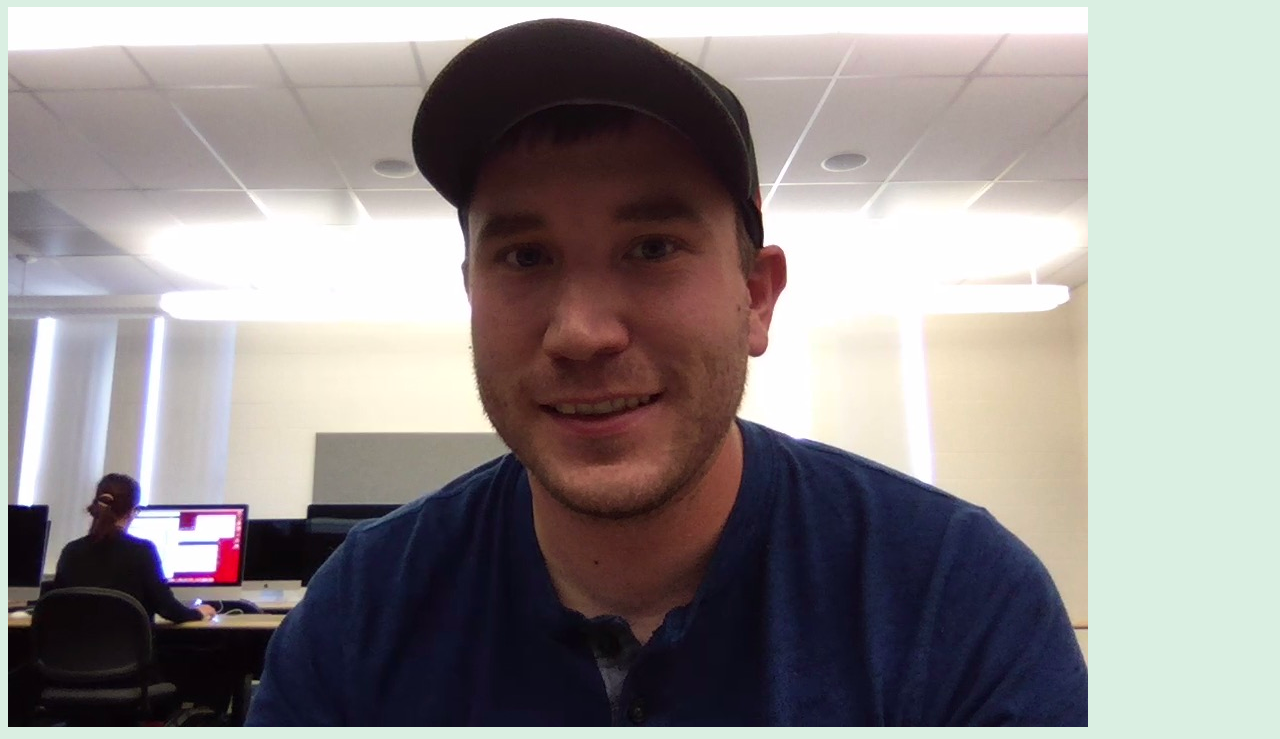
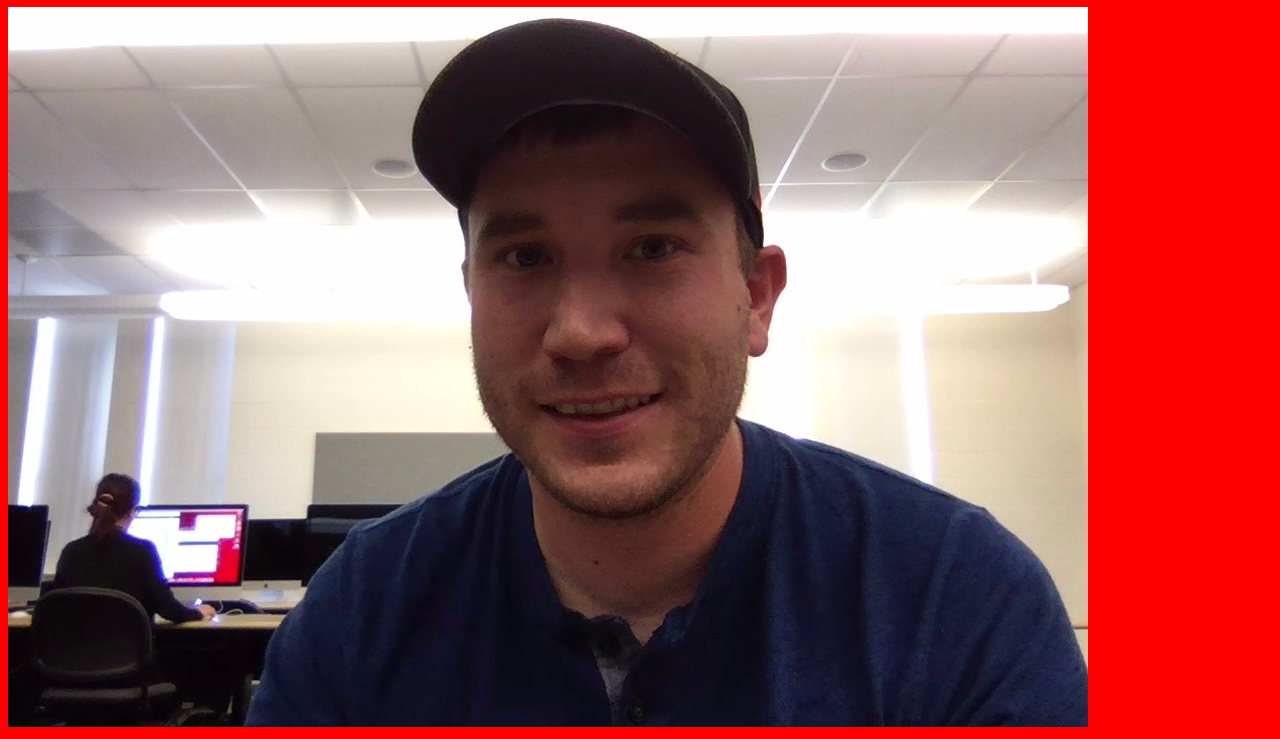
Before and after one commit to Gordon325/web-2-starter, a plain HTML site: page index.html in a window 1280 px wide. Shown: the part 73-812 px from the top of the page. Drawn offline with nearby package versions, Linux system fonts and the light colour scheme.

Commit message:
sass
added sass

```diff
--- /dev/null
+++ b/css/styles.scss
@@ -0,0 +1,7 @@
+/* My CSS */
+
+$bg : red;
+
+body {
+    background: $bg;
+}
```
Also changed, not shown: index.html (+3 -3 lines), css/styles.css, 1 other file.
